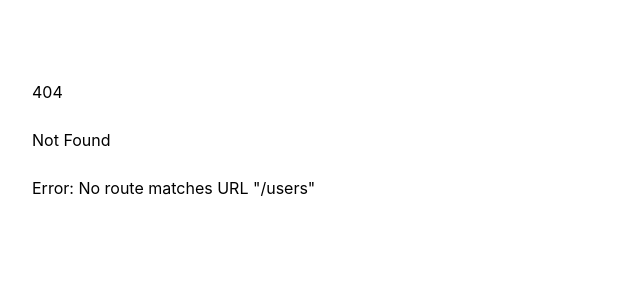
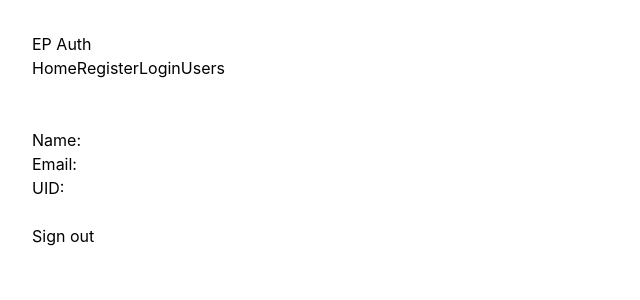
Before and after one commit to nurealammiaji/ep-auth, a React (Vite) app: page /users in a window 1280 px wide. Before the commit this address had no page. Shown: the top 300 px of the page, without its empty margins (0-640 px from the left). Built offline with nearby package versions, Linux system fonts and the light colour scheme.

Commit message:
user information displayed

```diff
--- a/src/components/Login/Login.jsx
+++ b/src/components/Login/Login.jsx
@@ -1,11 +1,21 @@
 import { getAuth, signInWithEmailAndPassword } from "firebase/auth";
+import app from "../../firebase/firebase.config";
+import { useState } from "react";
 
-const auth = getAuth();
+const auth = getAuth(app);
 
 const Login = () => {
 
+    const [success, setSuccess] = useState('');
+    const [error, setError] = useState('');
+
     const handleFormData = (event) => {
+
         event.preventDefault();
+
+        setSuccess('');
+        setError('');
+
         const email = event.target.email.value;
         const password = event.target.password.value;
 
@@ -13,9 +23,12 @@ const Login = () => {
         .then((result) => {
             const user = result.user;
             console.log(user);
+            setSuccess("Login successful")
+            event.target.reset();
         })
         .catch((error) => {
             console.log(error.message);
+            setError(error.message);
         })
     }
 
@@ -29,6 +42,12 @@ const Login = () => {
                 <br />
                 <input type="password" name="password" id="password" placeholder="Type Your Password" />
                 <br />
+                {
+                    (success.length > 0) ? <p className="text-green-500">{success}</p> : ''
+                }
+                {
+                    (error.length > 0) ? <p className="text-red-500">{error}</p> : ''
+                }
                 <button className="font-semibold text-white bg-green-600" type="submit">Login</button>
             </form>
         </div>
--- a/src/components/Navigation/Navigation.jsx
+++ b/src/components/Navigation/Navigation.jsx
@@ -11,6 +11,7 @@ const Navigation = () => {
                 <NavLink className={({isActive}) => isActive ? 'bg-green-600 text-white' : ''} to="/">Home</NavLink>
                 <NavLink className={({isActive}) => isActive ? 'bg-green-600 text-white' : ''} to="/register">Register</NavLink>
                 <NavLink className={({isActive}) => isActive ? 'bg-green-600 text-white' : ''} to="/login">Login</NavLink>
+                <NavLink className={({isActive}) => isActive ? 'bg-green-600 text-white' : ''} to="/users">Users</NavLink>
             </div>
         </nav>
     );
--- /dev/null
+++ b/src/components/Users/Users.jsx
@@ -0,0 +1,57 @@
+import { getAuth, signOut } from "firebase/auth";
+import app from "../../firebase/firebase.config";
+import { useEffect, useState } from "react";
+
+const auth = getAuth(app);
+
+const Users = () => {
+
+    const user = auth.currentUser;
+    const [loggedUser, setLoggedUser] = useState([]);
+
+   useEffect(() => {
+    if (user !== null) {
+        const displayName = user.displayName;
+        const email = user.email;
+        const photoURL = user.photoURL;
+        const emailVerified = user.emailVerified;
+        const uid = user.uid;
+        const loggedUser = {displayName, email, photoURL, emailVerified, uid};
+        setLoggedUser(loggedUser);
+    }
+   }, [user])
+
+   const logOut = () => {
+    signOut(auth)
+    .then((result) => {
+        console.log(result);
+        setLoggedUser([]);
+    })
+    .catch((error) => {
+        console.log(error.message);
+    })
+   }
+
+    console.log(loggedUser);
+    const {displayName, email, photoURL, uid} = loggedUser;
+
+    return (
+        <div>
+            <br /><br />
+            <div className="border w-6/12 mx-auto p-10 rounded-2xl bg-green-200">
+                <div>
+                    <img src={photoURL} alt="" />
+                </div>
+                <h3>Name: {displayName}</h3>
+                <p>Email: {email}</p>
+                <p>UID: {uid}</p>
+                <br />
+                <div className="text-center">
+                    <button onClick={logOut} className="bg-green-600 text-white font-semibold py-2 px-4 rounded-md">Sign out</button>
+                </div>
+            </div>
+        </div>
+    );
+};
+
+export default Users;
--- a/src/main.jsx
+++ b/src/main.jsx
@@ -7,6 +7,7 @@ import Error from './components/Error/Error';
 import Home from './components/Home/Home';
 import Login from './components/Login/Login';
 import Register from './components/Register/Register';
+import Users from './components/Users/Users.jsx';
 
 const router = createBrowserRouter([
   {
@@ -26,6 +27,10 @@ const router = createBrowserRouter([
         path: "login",
         element: <Login></Login>
       },
+      {
+        path: "users",
+        element: <Users></Users>
+      }
     ]
   }
 ])
```
